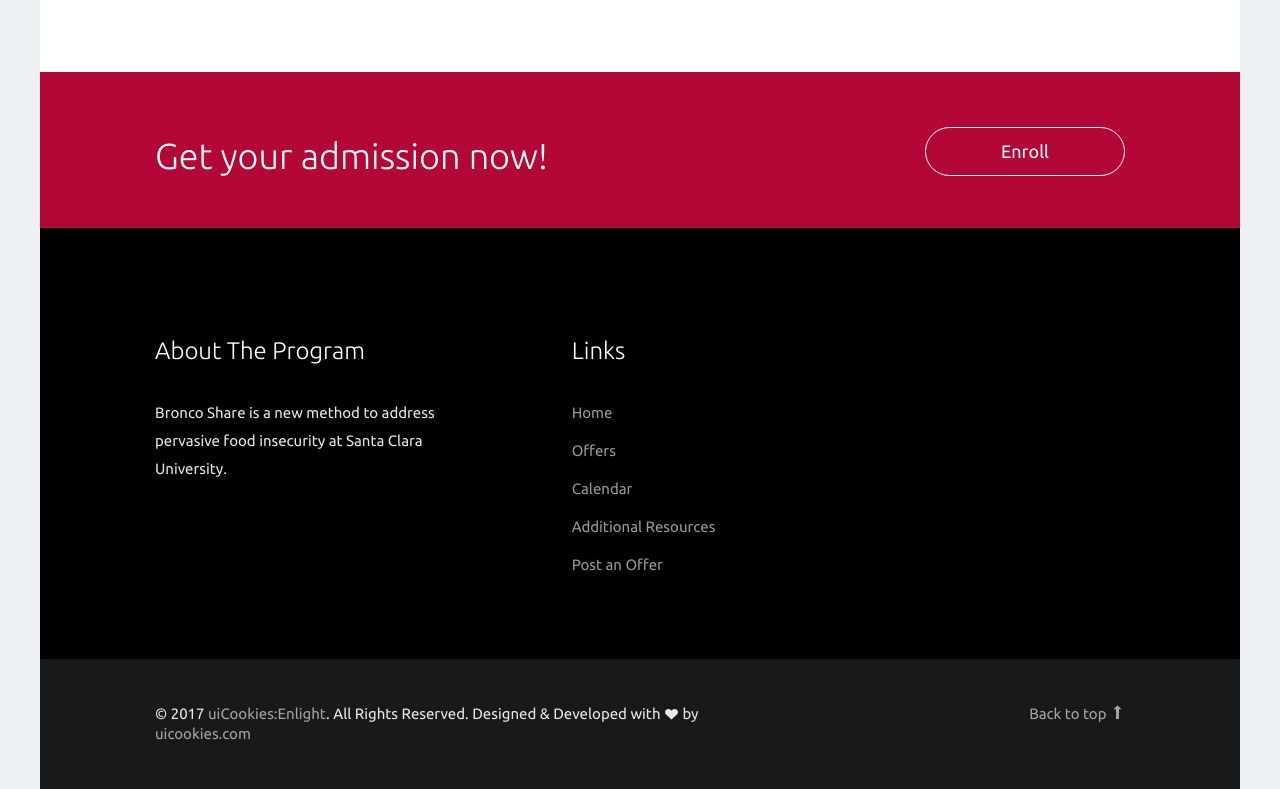
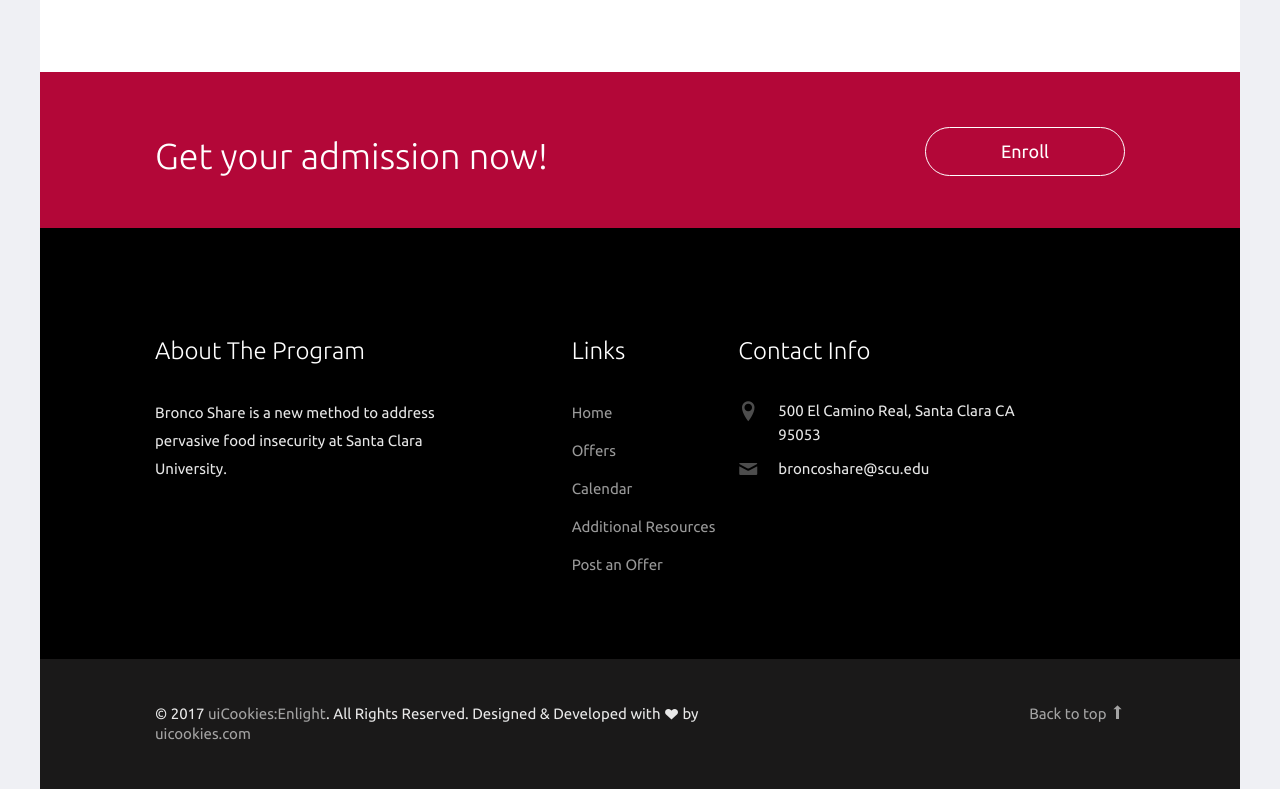
Before and after one commit to Hack-for-Humanity-2022/BroncoShare, a website: page other-resources.html in a window 1280 px wide. Shown: the part 1079-1868 px from the top of the page. Drawn offline with Linux system fonts and the light colour scheme; files whose address does not match are found by name.

Commit message:
Update other-resources.html

```diff
--- a/other-resources.html
+++ b/other-resources.html
@@ -152,7 +152,12 @@
           </div>
           <div class="col-md-4">
             <div class="probootstrap-footer-widget">
+              <h3>Contact Info</h3>
+              <ul class="probootstrap-contact-info">
+                <li><i class="icon-location2"></i> <span>500 El Camino Real, Santa Clara CA 95053</span></li>
+                <li><i class="icon-mail"></i><span>broncoshare@scu.edu</span></li>
 
+              </ul>
             </div>
           </div>
 
```
